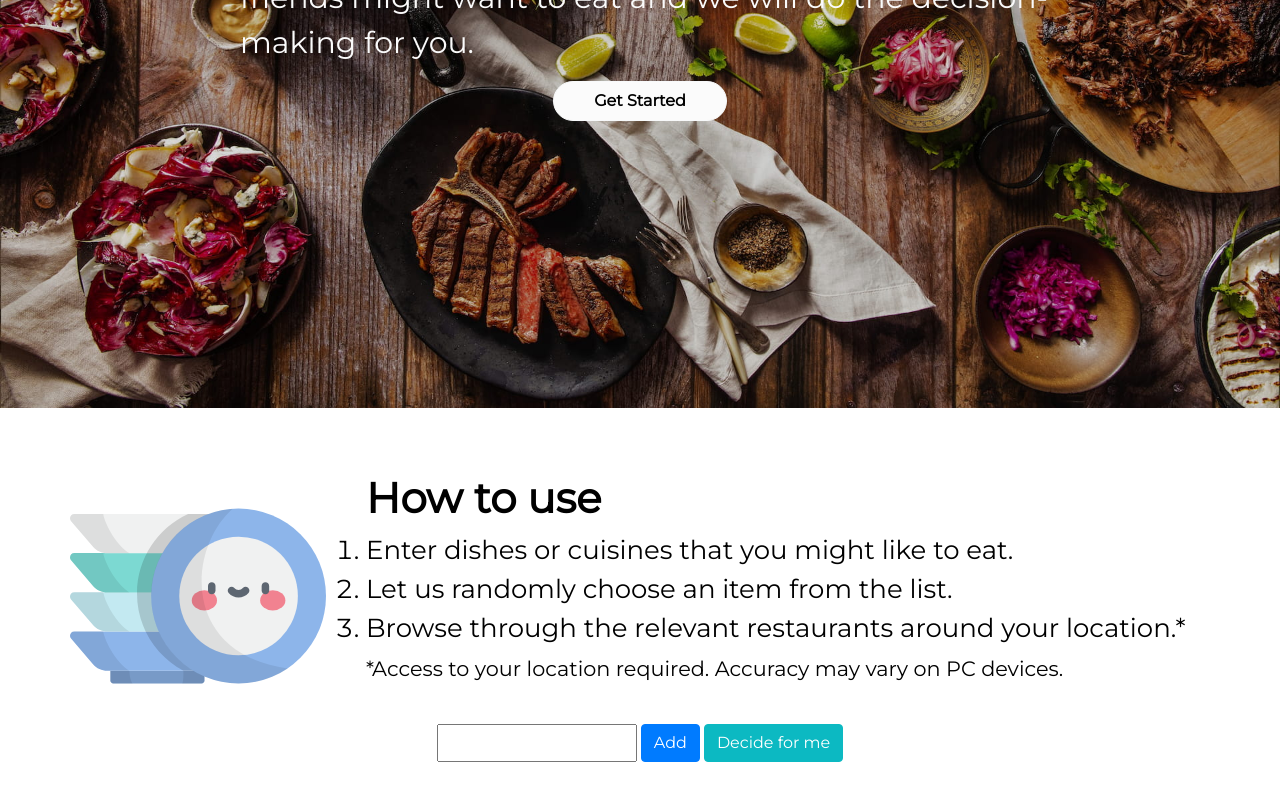
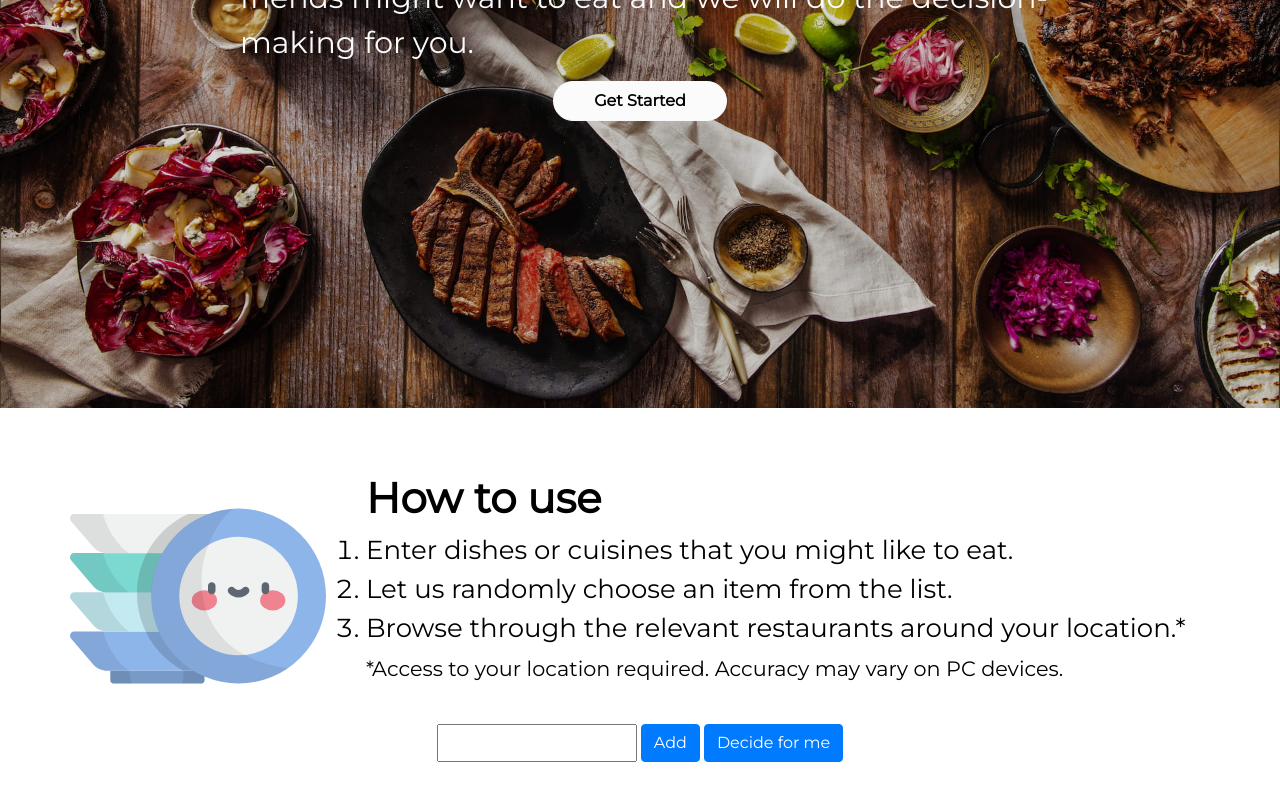
Before and after one commit to jeffreylaw/LetsEat, a React (Create React App) app: page / in a window 1280 px wide. Shown: the part 392-1192 px from the top of the page. Built offline with nearby package versions, Linux system fonts and the light colour scheme.

Commit message:
Making both Add and Decide buttons the same

```diff
--- a/src/components/AddItems.js
+++ b/src/components/AddItems.js
@@ -11,7 +11,7 @@ const AddItems = ({ restaurantList, newSearch, foodInput, handleFoodInputChange,
     return (
         <>
             <input type="text" value={foodInput} onChange={handleFoodInputChange}/>
-            <Button onClick={addFoodItem} className='ml-1'>Add</Button><Button onClick={handleChooseButton} disabled={spinning || loading} className='ml-1 btn-power-blue'>Decide for me</Button><br />
+            <Button onClick={addFoodItem} className='ml-1'>Add</Button><Button onClick={handleChooseButton} disabled={spinning || loading} className='ml-1'>Decide for me</Button><br />
         </>
     )
 }
--- a/src/index.css
+++ b/src/index.css
@@ -106,11 +106,6 @@ body {
   text-transform: uppercase;
 }
 
-
-.btn-power-blue {
-  background-color: #0CB9C2 !important;
-  border-color: #0CB9C2;
-}
 
 .btn-danger {
   opacity: 0.85;
```
